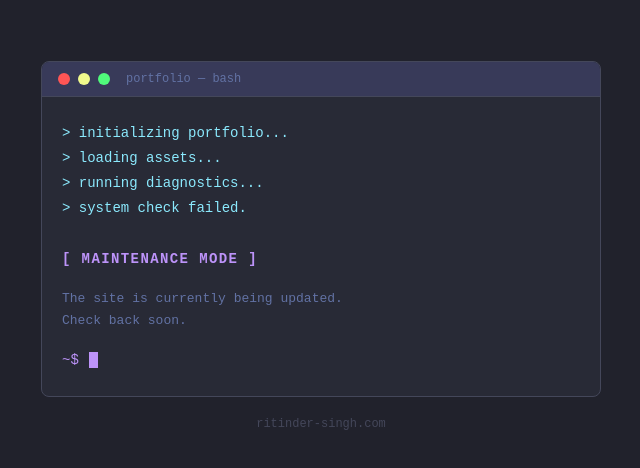
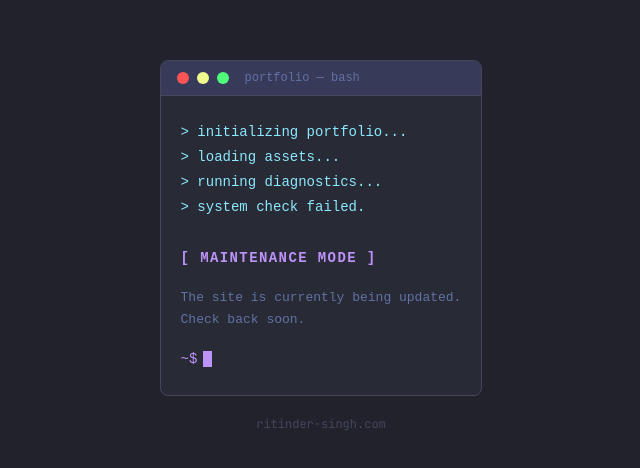
Before and after one commit to Ritinder-Singh/cpu-portfolio, a Next.js app: page / in a window 1280 px wide. Shown: the part 154-622 px from the top of the page, without its empty margins (319-959 px from the left). Built offline with nearby package versions, Linux system fonts and the light colour scheme.

Commit message:
maintenance mode: page updates

```diff
--- a/app/page.tsx
+++ b/app/page.tsx
@@ -1,119 +1,131 @@
-'use client';
+export default function Page() {
+  return (
+    <>
+      <style>{`
+        @import url('https://fonts.googleapis.com/css2?family=JetBrains+Mono:wght@400;700&display=swap');
 
-import { useEffect, useState } from 'react';
+        *, *::before, *::after { box-sizing: border-box; margin: 0; padding: 0; }
 
-const LINES = [
-  '> initializing portfolio...',
-  '> loading assets...',
-  '> running diagnostics...',
-  '> system check failed.',
-  '',
-  '[ MAINTENANCE MODE ]',
-];
+        body { background: #21222c; }
 
-export default function Page() {
-  const [visible, setVisible] = useState<number>(0);
-  const [blink, setBlink] = useState(true);
+        .wrap {
+          min-height: 100dvh;
+          display: flex;
+          align-items: center;
+          justify-content: center;
+          font-family: 'JetBrains Mono', 'Fira Code', monospace;
+          padding: 2rem;
+          background: #21222c;
+        }
 
-  useEffect(() => {
-    if (visible >= LINES.length) return;
-    const t = setTimeout(() => setVisible((v) => v + 1), visible === 0 ? 300 : 600);
-    return () => clearTimeout(t);
-  }, [visible]);
+        .window {
+          width: 100%;
+          max-width: 540px;
+          background: #282a36;
+          border: 1px solid #44475a;
+          border-radius: 8px;
+          overflow: hidden;
+        }
 
-  useEffect(() => {
-    const t = setInterval(() => setBlink((b) => !b), 530);
-    return () => clearInterval(t);
-  }, []);
+        .titlebar {
+          background: #383a59;
+          border-bottom: 1px solid #44475a;
+          padding: 10px 16px;
+          display: flex;
+          align-items: center;
+          gap: 8px;
+        }
+        .dot { width: 12px; height: 12px; border-radius: 50%; display: inline-block; }
+        .dot-r { background: #ff5555; }
+        .dot-y { background: #f1fa8c; }
+        .dot-g { background: #50fa7b; }
+        .title-label { color: #6272a4; font-size: 12px; margin-left: 8px; }
 
-  return (
-    <div
-      style={{
-        background: '#21222c',
-        minHeight: '100dvh',
-        display: 'flex',
-        alignItems: 'center',
-        justifyContent: 'center',
-        fontFamily: '"JetBrains Mono", "Fira Code", "Cascadia Code", monospace',
-        padding: '2rem',
-      }}
-    >
-      <div style={{ maxWidth: 560, width: '100%' }}>
-        {/* Terminal window chrome */}
-        <div
-          style={{
-            background: '#282a36',
-            border: '1px solid #44475a',
-            borderRadius: 8,
-            overflow: 'hidden',
-          }}
-        >
-          {/* Title bar */}
-          <div
-            style={{
-              background: '#383a59',
-              padding: '10px 16px',
-              display: 'flex',
-              alignItems: 'center',
-              gap: 8,
-              borderBottom: '1px solid #44475a',
-            }}
-          >
-            <span style={{ width: 12, height: 12, borderRadius: '50%', background: '#ff5555', display: 'inline-block' }} />
-            <span style={{ width: 12, height: 12, borderRadius: '50%', background: '#f1fa8c', display: 'inline-block' }} />
-            <span style={{ width: 12, height: 12, borderRadius: '50%', background: '#50fa7b', display: 'inline-block' }} />
-            <span style={{ color: '#6272a4', fontSize: 12, marginLeft: 8 }}>portfolio — bash</span>
+        .body { padding: 24px 20px 28px; }
+
+        .line {
+          font-size: 14px;
+          line-height: 1.8;
+          opacity: 0;
+          animation: fadein 0.3s forwards;
+        }
+        .line-cmd  { color: #8be9fd; }
+        .line-text { color: #f8f8f2; }
+        .line-head { color: #bd93f9; font-weight: 700; letter-spacing: 0.1em; }
+
+        .line:nth-child(1) { animation-delay: 0.3s; }
+        .line:nth-child(2) { animation-delay: 0.9s; }
+        .line:nth-child(3) { animation-delay: 1.5s; }
+        .line:nth-child(4) { animation-delay: 2.1s; }
+        .line:nth-child(5) { animation-delay: 2.7s; }
+        .line:nth-child(6) { animation-delay: 3.3s; }
+
+        .sub {
+          color: #6272a4;
+          font-size: 13px;
+          line-height: 1.7;
+          margin-top: 16px;
+          opacity: 0;
+          animation: fadein 0.4s 4s forwards;
+        }
+
+        .prompt {
+          display: flex;
+          align-items: center;
+          gap: 6px;
+          margin-top: 20px;
+          opacity: 0;
+          animation: fadein 0.3s 4.2s forwards;
+        }
+        .ps1 { color: #bd93f9; font-size: 14px; }
+        .cursor {
+          width: 9px;
+          height: 16px;
+          background: #bd93f9;
+          animation: blink 1.06s step-end infinite;
+        }
+
+        @keyframes fadein { to { opacity: 1; } }
+        @keyframes blink  { 0%, 100% { opacity: 1; } 50% { opacity: 0; } }
+
+        .footer {
+          color: #44475a;
+          font-size: 12px;
+          text-align: center;
+          margin-top: 20px;
+          font-family: 'JetBrains Mono', monospace;
+        }
+      `}</style>
+
+      <div className="wrap">
+        <div>
+          <div className="window">
+            <div className="titlebar">
+              <span className="dot dot-r" />
+              <span className="dot dot-y" />
+              <span className="dot dot-g" />
+              <span className="title-label">portfolio — bash</span>
+            </div>
+            <div className="body">
+              <div className="line line-cmd">&gt; initializing portfolio...</div>
+              <div className="line line-cmd">&gt; loading assets...</div>
+              <div className="line line-cmd">&gt; running diagnostics...</div>
+              <div className="line line-cmd">&gt; system check failed.</div>
+              <div className="line line-text">&nbsp;</div>
+              <div className="line line-head">[ MAINTENANCE MODE ]</div>
+              <div className="sub">
+                The site is currently being updated.<br />
+                Check back soon.
+              </div>
+              <div className="prompt">
+                <span className="ps1">~$</span>
+                <span className="cursor" />
+              </div>
+            </div>
           </div>
-
-          {/* Terminal body */}
-          <div style={{ padding: '24px 20px 28px', minHeight: 220 }}>
-            {LINES.slice(0, visible).map((line, i) => (
-              <div
-                key={i}
-                style={{
-                  color: line.startsWith('[') ? '#bd93f9' : line.startsWith('>') ? '#8be9fd' : '#f8f8f2',
-                  fontSize: 14,
-                  lineHeight: '1.8',
-                  fontWeight: line.startsWith('[') ? 700 : 400,
-                  letterSpacing: line.startsWith('[') ? '0.1em' : 'normal',
-                }}
-              >
-                {line || '\u00a0'}
-              </div>
-            ))}
-
-            {visible >= LINES.length && (
-              <>
-                <div style={{ height: 16 }} />
-                <div style={{ color: '#6272a4', fontSize: 13, lineHeight: 1.7 }}>
-                  The site is currently being updated.
-                  <br />
-                  Check back soon.
-                </div>
-                <div style={{ height: 20 }} />
-                <div style={{ display: 'flex', alignItems: 'center', gap: 4 }}>
-                  <span style={{ color: '#bd93f9', fontSize: 14 }}>~$</span>
-                  <span
-                    style={{
-                      display: 'inline-block',
-                      width: 9,
-                      height: 16,
-                      background: blink ? '#bd93f9' : 'transparent',
-                      marginLeft: 6,
-                      verticalAlign: 'middle',
-                      transition: 'background 0.1s',
-                    }}
-                  />
-                </div>
-              </>
-            )}
-          </div>
+          <p className="footer">ritinder-singh.com</p>
         </div>
-
-        <p style={{ color: '#44475a', fontSize: 12, textAlign: 'center', marginTop: 20 }}>
-          ritinder-singh.com
-        </p>
       </div>
-    </div>
+    </>
   );
 }
```
